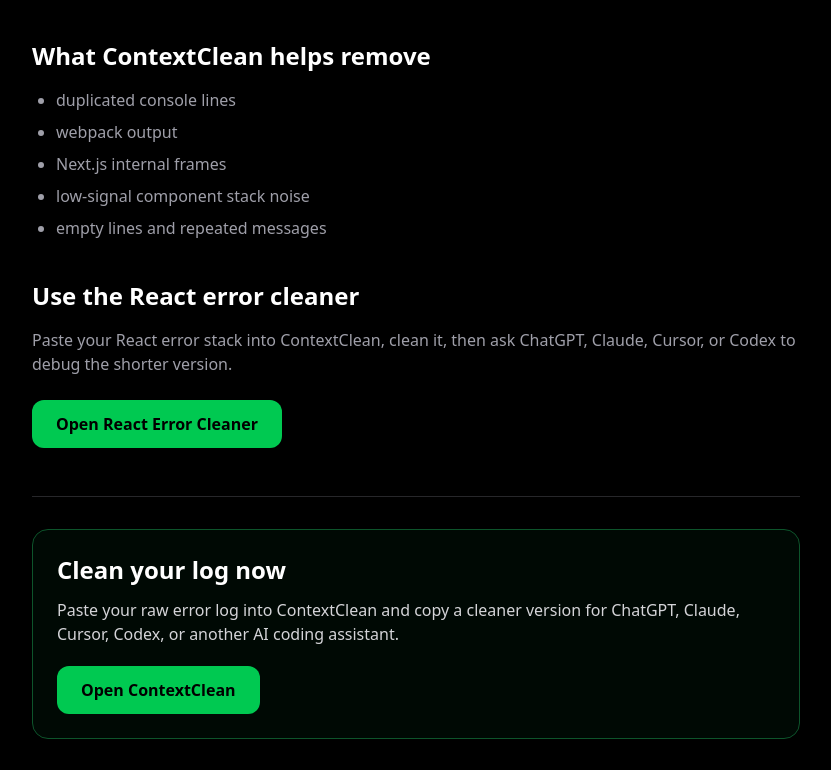
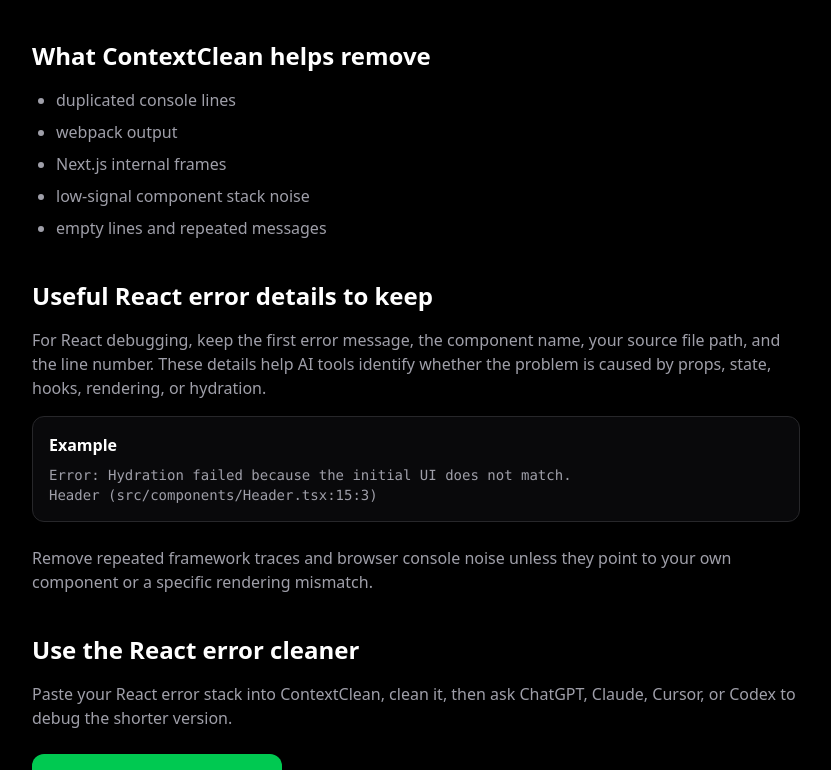
Before and after one commit to hyuchao25/contextclean, a Next.js app: page /clean-react-error-stack in a window 1280 px wide. Shown: the part 428-1198 px from the top of the page, without its empty margins (224-1055 px from the left). Built offline with nearby package versions, Linux system fonts and the light colour scheme.

Commit message:
Improve React CI and Cursor guide content

```diff
--- a/src/app/clean-ci-error-log/page.tsx
+++ b/src/app/clean-ci-error-log/page.tsx
@@ -40,7 +40,28 @@
           <li>cached step messages</li>
           <li>empty or low-signal lines</li>
         </ul>
+        <h2 className="mt-10 mb-4 text-2xl font-bold">
+          Useful CI failure details to keep
+        </h2>
 
+        <p className="mb-4 text-zinc-400">
+          For CI debugging, keep the failed job name, failed command, exit code, test
+          failure, and the file path related to the failure.
+        </p>
+
+        <div className="mb-6 rounded-xl border border-zinc-800 bg-zinc-950 p-4">
+          <h3 className="mb-2 font-bold text-white">Example</h3>
+          <pre className="overflow-x-auto text-sm text-zinc-400">
+{`FAIL src/user.test.ts
+TypeError: Cannot read properties of undefined
+Error: Process completed with exit code 1.`}
+          </pre>
+        </div>
+
+        <p className="mb-4 text-zinc-400">
+          Remove setup output, cache restore messages, package installation progress,
+          and post-job cleanup lines before asking AI for a fix.
+        </p>
         <h2 className="mt-10 mb-4 text-2xl font-bold">Use ContextClean</h2>
         <p className="mb-6 text-zinc-400">
           Paste your CI error log into ContextClean, clean it, then send the shorter
--- a/src/app/clean-error-log-for-cursor/page.tsx
+++ b/src/app/clean-error-log-for-cursor/page.tsx
@@ -49,7 +49,30 @@
           <li>empty lines</li>
           <li>low-signal runtime output</li>
         </ul>
+        <h2 className="mt-10 mb-4 text-2xl font-bold">
+          How to prepare logs for Cursor
+        </h2>
 
+        <p className="mb-4 text-zinc-400">
+          Cursor works best when the prompt includes the real error, the relevant file,
+          and the expected behavior. Long noisy logs can make the Composer or Chat focus
+          on framework internals instead of the code you want changed.
+        </p>
+
+        <div className="mb-6 rounded-xl border border-zinc-800 bg-zinc-950 p-4">
+          <h3 className="mb-2 font-bold text-white">Useful prompt format</h3>
+          <pre className="overflow-x-auto text-sm text-zinc-400">
+{`Please debug this error.
+Relevant file: src/api/user.ts
+Error: Cannot read properties of undefined
+Expected result: return a valid user object`}
+          </pre>
+        </div>
+
+        <p className="mb-4 text-zinc-400">
+          After cleaning the log, paste the shorter version into Cursor with the file or
+          folder you want Cursor to edit.
+        </p>
         <h2 className="mt-10 mb-4 text-2xl font-bold">
           Use the free Cursor log cleaner
         </h2>
--- a/src/app/clean-react-error-stack/page.tsx
+++ b/src/app/clean-react-error-stack/page.tsx
@@ -41,7 +41,28 @@
           <li>low-signal component stack noise</li>
           <li>empty lines and repeated messages</li>
         </ul>
+        <h2 className="mt-10 mb-4 text-2xl font-bold">
+          Useful React error details to keep
+        </h2>
 
+        <p className="mb-4 text-zinc-400">
+          For React debugging, keep the first error message, the component name, your
+          source file path, and the line number. These details help AI tools identify
+          whether the problem is caused by props, state, hooks, rendering, or hydration.
+        </p>
+
+        <div className="mb-6 rounded-xl border border-zinc-800 bg-zinc-950 p-4">
+          <h3 className="mb-2 font-bold text-white">Example</h3>
+          <pre className="overflow-x-auto text-sm text-zinc-400">
+{`Error: Hydration failed because the initial UI does not match.
+Header (src/components/Header.tsx:15:3)`}
+          </pre>
+        </div>
+
+        <p className="mb-4 text-zinc-400">
+          Remove repeated framework traces and browser console noise unless they point
+          to your own component or a specific rendering mismatch.
+        </p>
         <h2 className="mt-10 mb-4 text-2xl font-bold">Use the React error cleaner</h2>
         <p className="mb-6 text-zinc-400">
           Paste your React error stack into ContextClean, clean it, then ask ChatGPT,
```
